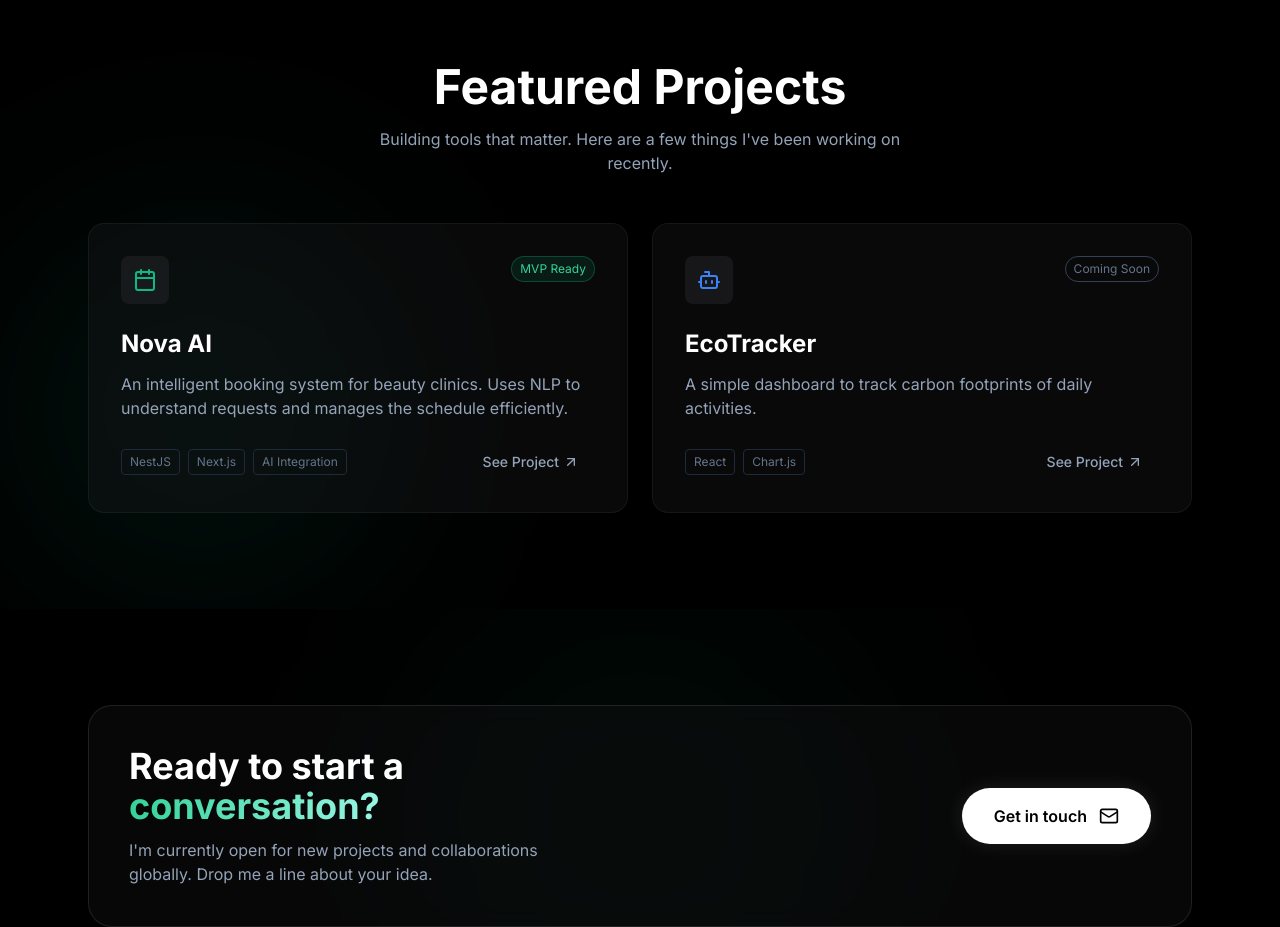
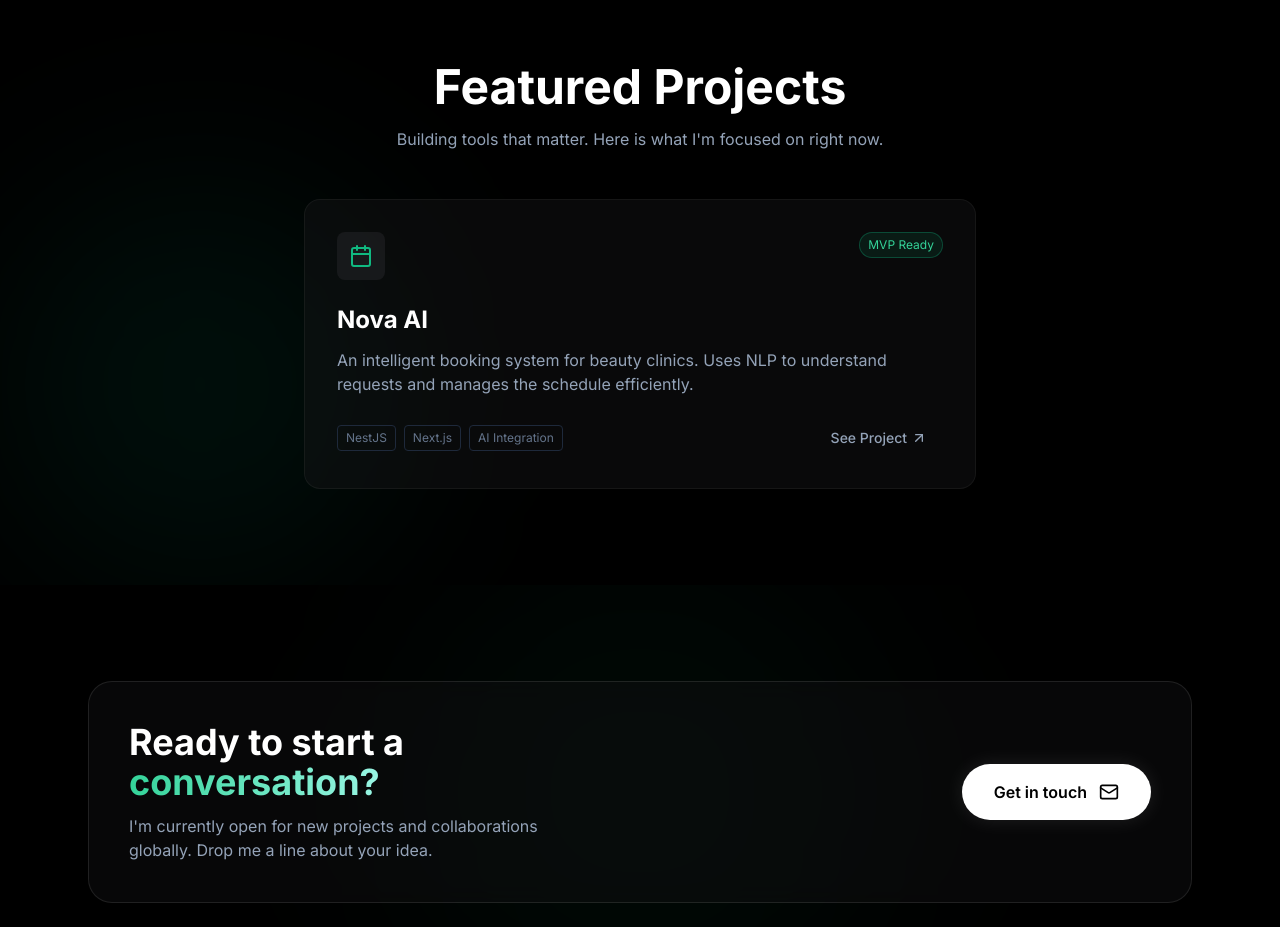
Before and after one commit to Mahdi-Alizade/Portfolio, a Next.js app: page / in a window 1280 px wide. Shown: the part 1400-2327 px from the top of the page. Built offline with nearby package versions, Linux system fonts and the light colour scheme.

Commit message:
refactor: remove EcoTracker placeholder, keep only Nova AI project

```diff
--- a/src/components/sections/Projects.tsx
+++ b/src/components/sections/Projects.tsx
@@ -1,71 +1,71 @@
 import { Button } from '../ui/Button'
-import { ArrowUpRight, Calendar, Bot, Users } from 'lucide-react'
+import { ArrowUpRight, Calendar } from 'lucide-react'
 
 const projects = [
   {
-    title: "Nova AI",
-    desc: "An intelligent booking system for beauty clinics. Uses NLP to understand requests and manages the schedule efficiently.",
-    tags: ["NestJS", "Next.js", "AI Integration"],
+    title: 'Nova AI',
+    desc: 'An intelligent booking system for beauty clinics. Uses NLP to understand requests and manages the schedule efficiently.',
+    tags: ['NestJS', 'Next.js', 'AI Integration'],
     icon: <Calendar className="w-5 h-5 sm:w-6 sm:h-6 text-emerald-500" />,
-    status: "MVP Ready"
+    status: 'MVP Ready',
   },
-  {
-    title: "EcoTracker",
-    desc: "A simple dashboard to track carbon footprints of daily activities.",
-    tags: ["React", "Chart.js"],
-    icon: <Bot className="w-5 h-5 sm:w-6 sm:h-6 text-blue-500" />,
-    status: "Coming Soon"
-  }
 ]
 
 export function Projects() {
   return (
     <section id="projects" className="py-16 sm:py-24 relative overflow-hidden">
-       {/* Background Glow */}
-       <div className="absolute bottom-0 left-0 w-[400px] h-[400px] bg-emerald-600/10 rounded-full blur-[100px] pointer-events-none opacity-50 sm:opacity-100" />
+      <div className="absolute bottom-0 left-0 w-[400px] h-[400px] bg-emerald-600/10 rounded-full blur-[100px] pointer-events-none opacity-50 sm:opacity-100" />
 
       <div className="max-w-6xl mx-auto px-4 sm:px-6">
         <div className="mb-10 sm:mb-12 text-center">
-          <h2 className="text-3xl sm:text-4xl md:text-5xl font-bold text-white mb-3 sm:mb-4">Featured Projects</h2>
+          <h2 className="text-3xl sm:text-4xl md:text-5xl font-bold text-white mb-3 sm:mb-4">
+            Featured Projects
+          </h2>
           <p className="text-slate-400 max-w-xl mx-auto text-sm sm:text-base px-4">
-            Building tools that matter. Here are a few things I've been working on recently.
+            Building tools that matter. Here is what I&apos;m focused on right now.
           </p>
         </div>
 
-        <div className="grid grid-cols-1 md:grid-cols-2 gap-4 sm:gap-6">
+        <div className="grid grid-cols-1 max-w-2xl mx-auto gap-4 sm:gap-6">
           {projects.map((project, index) => (
-            <div key={index} className="group relative p-5 sm:p-8 rounded-2xl bg-zinc-900/40 border border-white/5 hover:border-emerald-500/30 transition-colors duration-300">
-
+            <div
+              key={index}
+              className="group relative p-5 sm:p-8 rounded-2xl bg-zinc-900/40 border border-white/5 hover:border-emerald-500/30 transition-colors duration-300"
+            >
               <div className="flex justify-between items-start mb-4 sm:mb-6">
-                <div className="p-2.5 sm:p-3 bg-zinc-800/50 rounded-lg">
-                  {project.icon}
-                </div>
-                <span className={`text-[10px] sm:text-xs px-2 py-1 rounded-full border ${
-                  project.status === 'MVP Ready' ? 'border-emerald-500/30 text-emerald-400 bg-emerald-500/10' : 'border-slate-700 text-slate-500'
-                }`}>
+                <div className="p-2.5 sm:p-3 bg-zinc-800/50 rounded-lg">{project.icon}</div>
+                <span className="text-[10px] sm:text-xs px-2 py-1 rounded-full border border-emerald-500/30 text-emerald-400 bg-emerald-500/10">
                   {project.status}
                 </span>
               </div>
 
-              <h3 className="text-xl sm:text-2xl font-bold text-white mb-2 sm:mb-3">{project.title}</h3>
-              <p className="text-slate-400 mb-4 sm:mb-6 line-clamp-3 text-sm sm:text-base">
+              <h3 className="text-xl sm:text-2xl font-bold text-white mb-2 sm:mb-3">
+                {project.title}
+              </h3>
+              <p className="text-slate-400 mb-4 sm:mb-6 text-sm sm:text-base">
                 {project.desc}
               </p>
 
-              <div className="flex items-center justify-between mt-auto">
-                <div className="flex gap-2">
-                  {project.tags.map(tag => (
-                    <span key={tag} className="text-[10px] sm:text-xs text-slate-500 border border-slate-800 px-2 py-1 rounded whitespace-nowrap">
+              <div className="flex items-center justify-between mt-auto gap-4">
+                <div className="flex flex-wrap gap-2">
+                  {project.tags.map((tag) => (
+                    <span
+                      key={tag}
+                      className="text-[10px] sm:text-xs text-slate-500 border border-slate-800 px-2 py-1 rounded whitespace-nowrap"
+                    >
                       {tag}
                     </span>
                   ))}
                 </div>
 
-                <Button variant="ghost" size="sm" className="text-emerald-500 hover:text-emerald-400 p-0 hover:bg-transparent gap-1 text-xs sm:text-sm">
+                <Button
+                  variant="ghost"
+                  size="sm"
+                  className="text-emerald-500 hover:text-emerald-400 p-0 hover:bg-transparent gap-1 text-xs sm:text-sm shrink-0"
+                >
                   See Project <ArrowUpRight size={14} className="sm:w-4 sm:h-4" />
                 </Button>
               </div>
-
             </div>
           ))}
         </div>
```
